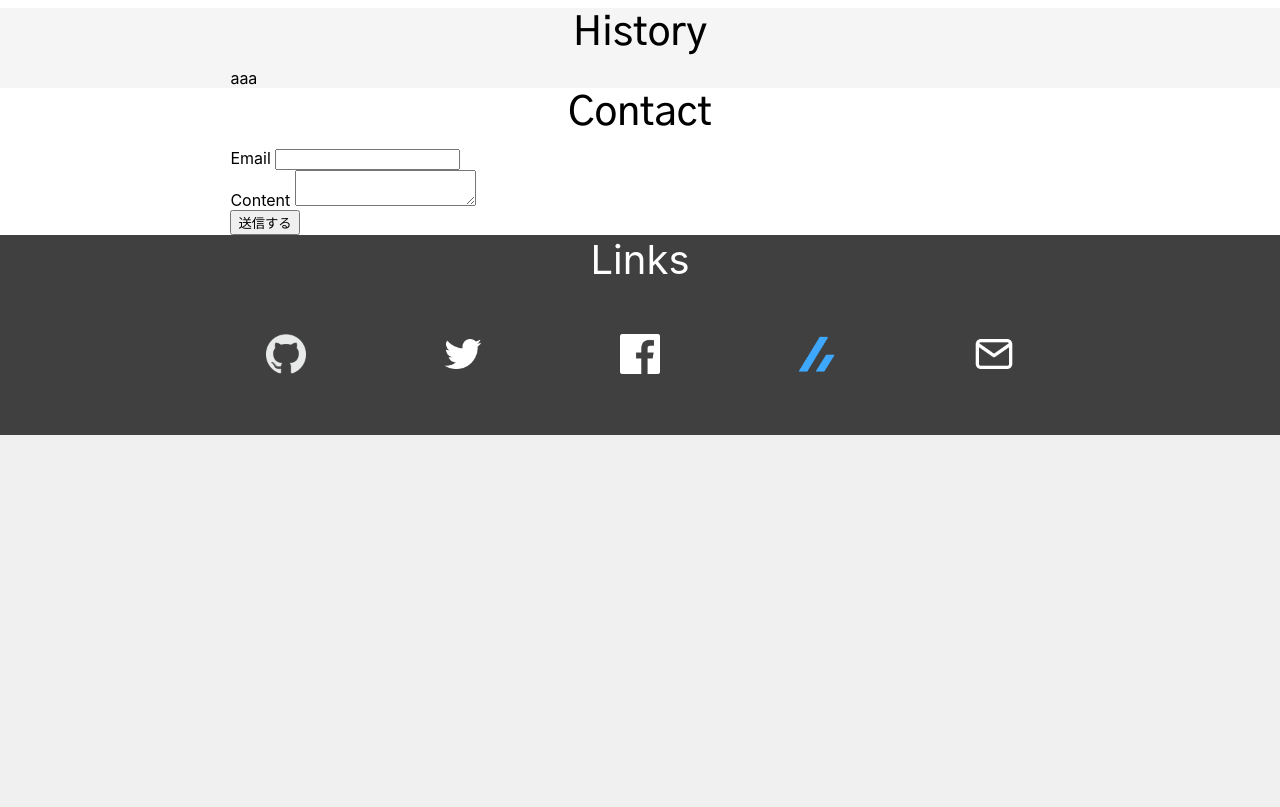
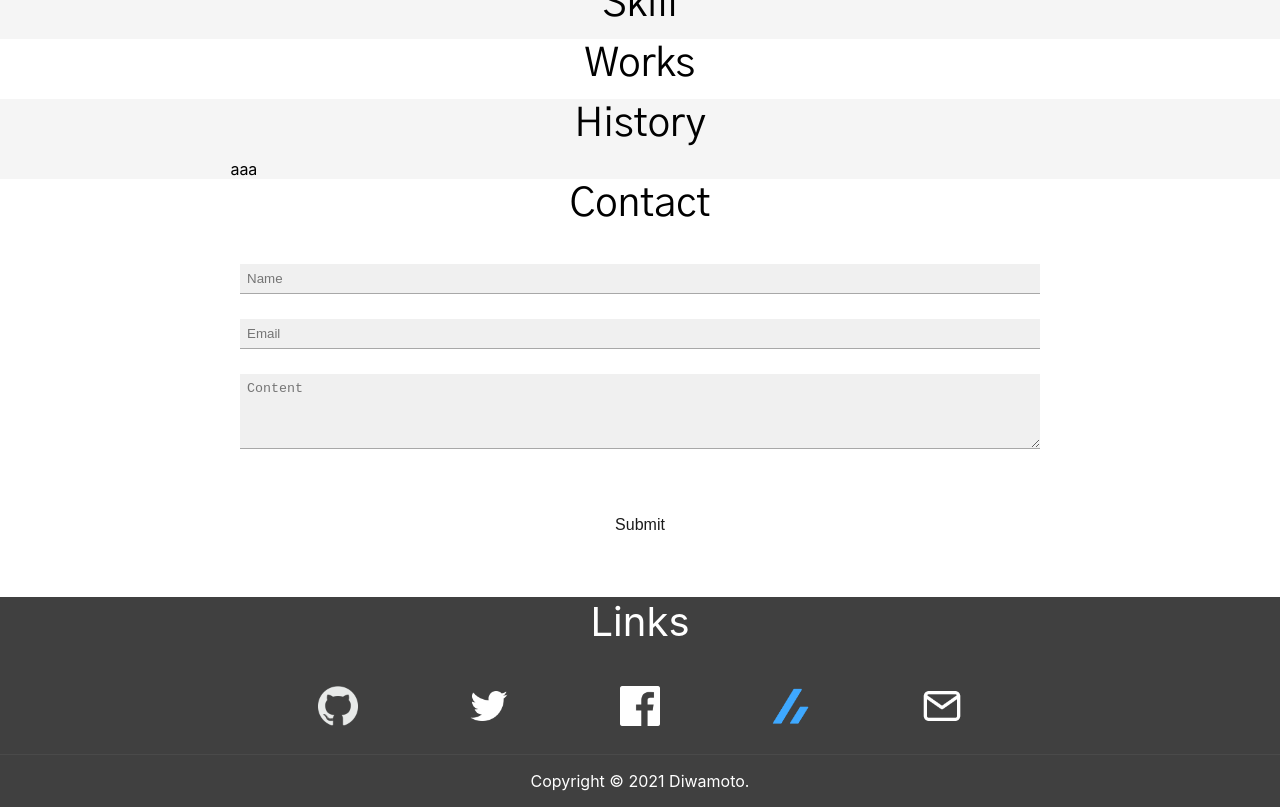
Before and after one commit to Diwamoto/diwamoto.dev, a website built with webpack: page src/pug/index.pug in a window 1280 px wide. Shown: the part 1472-2279 px from the top of the page. Before the commit the page ends 1907 px from the top, so only its background shows below. Built offline with nearby package versions, Linux system fonts and the light colour scheme; a web font is replaced by a local one.

Commit message:
フォームとフッターをいい感じにした

```diff
--- a/src/pug/index.pug
+++ b/src/pug/index.pug
@@ -17,7 +17,10 @@ html(lang='ja')
     meta(name="twitter:card" content="summary_large_image")
     link(rel='apple-touch-icon-precomposed', src=`https://${domain}/img/apple-touch-icon.png`)
     link(rel="stylesheet" href="https://fonts.googleapis.com/icon?family=Material+Icons")
-    link(rel="stylesheet" href="https://fonts.googleapis.com/css?family=Gothic+A1:wght@500&family=Lato:wght@300&family=Noto+Sans+JP&family=Slabo+13px")
+    link(rel="stylesheet" href="https://fonts.googleapis.com/css?family=Gothic+A1")
+    link(rel="stylesheet" href="https://fonts.googleapis.com/css?family=Lato")
+    link(rel="stylesheet" href="https://fonts.googleapis.com/css?family=Noto+Sans+JP")
+    link(rel="stylesheet" href="https://fonts.googleapis.com/css?family=Slabo+13px")
   body
     .main_image
       .main_title_box
@@ -37,12 +40,11 @@ html(lang='ja')
         .profile_other その他
           .profile_other_content 新卒で株式会社アウトソーシングテクノロジーに就職しました。<br>
            | 大学四年の時に株式会社キャッチアップにアルバイトとして入社し、主にPHPを扱って開発、テスト業務を行っていました。またそこでBaserCMSと出会い、OSSを知りました。<br>
-           | 小学校から大学四年でキャッチアップでアルバイトするまで12年間野球をしてました。大学では六大学リーグに所属し、福岡のヤフオクドームで試合をしたりしました。
+           | 小学校から大学四年まで野球をしてました。大学では六大学リーグに所属し、福岡のヤフオクドームで試合をしたりしました。
            | 受託開発企業に転職すべく活動中です。<br>
            | コードを書いたり、ゲームをしたり、キーボードを作ったりすることが好きです。
     .section#skill
       .section_title Skill
-
     .section#works
       .section_title Works
     .section#history
@@ -52,15 +54,19 @@ html(lang='ja')
       .section_title Contact
       form.contact_form
         .form_input_item
-          label(for="input_email") Email
-          input(class="input_email" pattern="^[a-z]+@[a-z]+\.[a-z]+$" required)
+          input(name="name" class="input_name" placeholder="Name" pattern="^[a-z]+@[a-z]+\.[a-z]+$" required)
+          .underline
         .form_input_item
-          label(for="input_content") Content
-          textarea(class="input_content" required)
-        button.submit 送信する
+          input(name="email" class="input_email" placeholder="Email" pattern="^[a-z]+@[a-z]+\.[a-z]+$" required)
+          .underline
+        .form_input_item
+          textarea(name="content" class="input_content" placeholder="Content" rows="4" cols="40" required)
+          .underline
+        button.submit Submit
     .footer
       .footer_title Links
       .links
         each list, index in lists
           div(class="link_" + list.name)
             a(href=list.url target="_blank"): img(class="link_logo_" + list.name src="/src/img/links/" + list.icon + ".png")
+      .copyright Copyright © 2021 Diwamoto.
--- a/src/scss/footer.scss
+++ b/src/scss/footer.scss
@@ -1,8 +1,7 @@
 .footer {
 
-    height: 200px;
+
     width: 100%;
-    padding-bottom: 50px;
     background-color: #404040;
 
     .footer_title {
@@ -19,32 +18,45 @@
         justify-content: center;
 
         width: 100%;
-        margin: 0 auto 50px auto;
+        margin: 0 auto;
 
         div[class*="link_"]:not(div[class="link_Zenn"]) {
 
             text-align: center;
 
-            margin: 50px 3vw;
+            margin: 5vh 2vw 3vh;
             width: 100px;
 
             //logo
-            img{
+            img {
                 filter: invert(100);
                 width: 40px;
             }
         }
 
-        .link_Zenn{
+        .link_Zenn {
             text-align: center;
 
-            margin: 50px 3vw;
+            margin: 5vh 2vw 3vh;
             width: 100px;
 
             //logo
-            img{
+            img {
                 width: 40px;
             }
         }
+
+        div[class*="link_"]:hover{
+            opacity: 0.5;
+            transition: 0.1s;
+        }
+    }
+
+    .copyright {
+        text-align: center;
+        padding: 2vh 0 2vh 0;
+        color: white;
+        border-top: 1px solid #4a4a4a;
+        background-color: #404040;
     }
 }
--- a/src/scss/style.scss
+++ b/src/scss/style.scss
@@ -86,7 +86,7 @@ body {
         animation: top_title;
         animation-duration: 1s;
         color: white;
-        font-size: 3.5em;
+        font-size: 3.4em;
         text-align: center;
         margin-bottom: 40px;
       }
@@ -123,10 +123,6 @@ body {
 
 
 .section {
-
-  // border-width: 0 0 1px 0;
-  // border-style: solid;
-  // border-color: #d0d0d0;
 
 
   .section_title {
@@ -173,8 +169,97 @@ body {
 
 
   }
+
+  .contact_form {
+
+    label{
+      cursor: text;
+      position: relative;
+      left: 40px;
+      font-size: 80%;
+      color: silver;
+    }
+    label[for="input_content"]{
+      cursor: text;
+      position: relative;
+      top: 10px;
+      left: 30px;
+      font-size: 80%;
+      color: silver;
+    }
+
+    input,textarea {
+      outline: 0;
+      border: none;
+      border-bottom: 1px solid rgba(0, 0, 0, 0.3);
+      background-color: #f0f0f0;
+      padding: 7px;
+      margin-top: 25px;
+      width: 100%;
+      font-weight: 300;
+      color: inherit;
+    }
+    input:focus, textarea:focus{
+      transition: 0.3s;
+      border-bottom: 1px solid rgba(0, 0, 0, 1);
+    }
+    //placeholderを非表示にする
+    input:focus::-webkit-input-placeholder, textarea:focus::-webkit-input-placeholder {
+      color: transparent;
+    }
+    input:focus::-moz-placeholder, textarea:focus::-moz-placeholder {
+      color: transparent;
+    }
+    input:focus::-ms-input-placeholder, textarea:focus::-ms-input-placeholder {
+      color: transparent;
+    }
+    input:focus::placeholder, textarea:focus::placeholder {
+      color: transparent;
+    }
+
+    .input_content {
+      margin-bottom: 50px;
+    }
+
+    .submit {
+      margin: 0 auto;
+      padding-bottom: 50px;
+      display: block;
+      position: relative;
+      width: 160px;
+      padding: 0.8em;
+      font-size: 1em;
+      text-align: center;
+      text-decoration: none;
+      background: transparent;
+      border: none;
+      color: #1B1B1B;
+    }
+
+    .submit:hover {
+      cursor: pointer;
+      text-decoration: none;
+    }
+
+    .submit::after {
+      position: absolute;
+      bottom: -4px;
+      left: 0;
+      content: '';
+      width: 100%;
+      height: 1px;
+      background: #404040;
+      transform: scale(0, 1);
+      transform-origin: right top;
+      transition: transform .3s;
+    }
+
+    .submit:hover::after {
+      transform-origin: left top;
+      transform: scale(1, 1);
+    }
+  }
 }
-
 #profile,
 #works,
 #contact {
@@ -207,6 +292,11 @@ body {
         }
       }
     }
+    .section{
+      .contact_form{
+        margin: 0 10% 0 10%;
+      }
+    }
   }
 
 }
@@ -220,8 +310,6 @@ body {
     padding: 0 18vw 0 18vw;
 
     .profile_wrapper {
-
-      height: 500px;
 
       display: grid;
       grid-template-rows: repeat(3, 72px) 1fr;
@@ -264,5 +352,11 @@ body {
         grid-column: 2;
       }
     }
+
+    .contact_form{
+      width: 800px;
+      margin: 0 auto;
+      padding-bottom: 50px;
+    }
   }
 }
```
